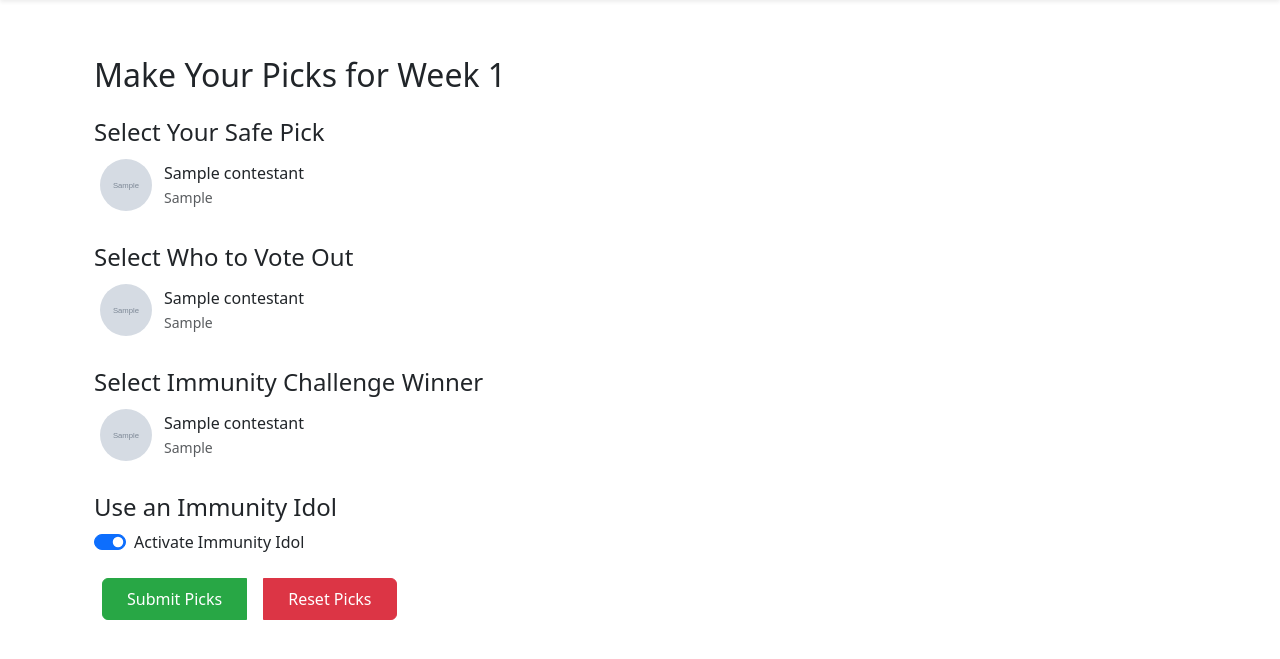
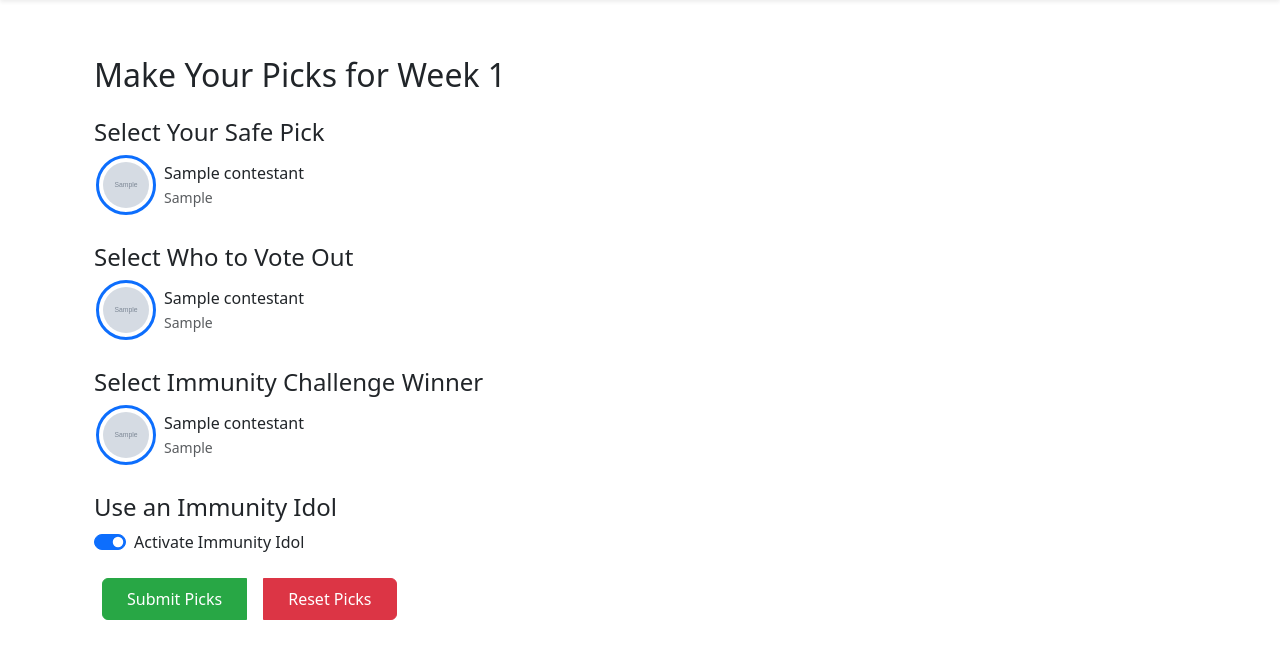
Before and after one commit to badesar1/survivor_pool, a Django app: page /league/1/week/1/make-picks/ in a window 1280 px wide. Shown: the part 62-721 px from the top of the page. Run offline with Django 4.2, Linux system fonts and the light colour scheme; a user stored in the database is signed in; tables that the repository leaves empty hold one stand-in row (values such as "Sample post"); grey boxes marked "Sample" are stand-in pictures; parts of the project's set-up code (start-up, migrations or seed data) failed here and were passed over.

Commit message:
add color to images in make picks view

```diff
--- a/poolapp/templates/make_picks.html
+++ b/poolapp/templates/make_picks.html
@@ -20,6 +20,7 @@
             </div>
         {% endif %}
 
+
         <!-- Safe Pick Selection -->
         <div class="mb-4">
             <h4>Select Your Safe Pick</h4>
@@ -30,8 +31,16 @@
                              data-contestant-id="{{ contestant.id }}"
                              data-category="safe_pick"
                              style="cursor: pointer;">
-                            <img src="{{ contestant.photo.url }}" class="img-thumbnail me-2" alt="{{ contestant.name }}'s photo" style="width: 60px; height: 60px; object-fit: cover; border-radius: 50%; border: none;">
-                            <div>
+                             {% if contestant.tribe|lower == "lagi" %}
+                                <img src="{{ contestant.photo.url }}" class="img-thumbnail me-2" alt="{{ contestant.name }}'s photo" style="width: 60px; height: 60px; object-fit: cover; border-radius: 50%; border: 3px solid #c062c4;">
+                             {% elif contestant.tribe|lower == "vula" %}
+                                <img src="{{ contestant.photo.url }}" class="img-thumbnail me-2" alt="{{ contestant.name }}'s photo" style="width: 60px; height: 60px; object-fit: cover; border-radius: 50%; border: 3px solid #8fd881;">
+                             {% elif contestant.tribe|lower == "civa" %}
+                                <img src="{{ contestant.photo.url }}" class="img-thumbnail me-2" alt="{{ contestant.name }}'s photo" style="width: 60px; height: 60px; object-fit: cover; border-radius: 50%; border: 3px solid #ffa72a;">
+                             {% else %}
+                                <img src="{{ contestant.photo.url }}" class="img-thumbnail me-2" alt="{{ contestant.name }}'s photo" style="width: 60px; height: 60px; object-fit: cover; border-radius: 50%; border: 3px solid #0d6efd;">
+                             {% endif %}
+                             <div>
                                 <span>{{ contestant.name }}</span><br>
                                 <span class="text-muted small">{{ contestant.tribe }}</span>
                             </div>
@@ -52,7 +61,15 @@
                              data-contestant-id="{{ contestant.id }}"
                              data-category="voted_out_pick"
                              style="cursor: pointer;">
-                            <img src="{{ contestant.photo.url }}" class="img-thumbnail me-2" alt="{{ contestant.name }}'s photo" style="width: 60px; height: 60px; object-fit: cover; border-radius: 50%; border: none;">
+                             {% if contestant.tribe|lower == "lagi" %}
+                                <img src="{{ contestant.photo.url }}" class="img-thumbnail me-2" alt="{{ contestant.name }}'s photo" style="width: 60px; height: 60px; object-fit: cover; border-radius: 50%; border: 3px solid #c062c4;">
+                             {% elif contestant.tribe|lower == "vula" %}
+                                <img src="{{ contestant.photo.url }}" class="img-thumbnail me-2" alt="{{ contestant.name }}'s photo" style="width: 60px; height: 60px; object-fit: cover; border-radius: 50%; border: 3px solid #8fd881;">
+                             {% elif contestant.tribe|lower == "civa" %}
+                                <img src="{{ contestant.photo.url }}" class="img-thumbnail me-2" alt="{{ contestant.name }}'s photo" style="width: 60px; height: 60px; object-fit: cover; border-radius: 50%; border: 3px solid #ffa72a;">
+                             {% else %}
+                                <img src="{{ contestant.photo.url }}" class="img-thumbnail me-2" alt="{{ contestant.name }}'s photo" style="width: 60px; height: 60px; object-fit: cover; border-radius: 50%; border: 3px solid #0d6efd;">
+                             {% endif %}
                             <div>
                                 <span>{{ contestant.name }}</span><br>
                                 <span class="text-muted small">{{ contestant.tribe }}</span>
@@ -74,7 +91,15 @@
                                 data-contestant-id="{{ contestant.id }}"
                                 data-category="imty_challenge_winner_pick"
                                 style="cursor: pointer;">
-                            <img src="{{ contestant.photo.url }}" class="img-thumbnail me-2" alt="{{ contestant.name }}'s photo" style="width: 60px; height: 60px; object-fit: cover; ; border-radius: 50%; border: none;">
+                                {% if contestant.tribe|lower == "lagi" %}
+                                <img src="{{ contestant.photo.url }}" class="img-thumbnail me-2" alt="{{ contestant.name }}'s photo" style="width: 60px; height: 60px; object-fit: cover; border-radius: 50%; border: 3px solid #c062c4;">
+                                {% elif contestant.tribe|lower == "vula" %}
+                                    <img src="{{ contestant.photo.url }}" class="img-thumbnail me-2" alt="{{ contestant.name }}'s photo" style="width: 60px; height: 60px; object-fit: cover; border-radius: 50%; border: 3px solid #8fd881;">
+                                {% elif contestant.tribe|lower == "civa" %}
+                                    <img src="{{ contestant.photo.url }}" class="img-thumbnail me-2" alt="{{ contestant.name }}'s photo" style="width: 60px; height: 60px; object-fit: cover; border-radius: 50%; border: 3px solid #ffa72a;">
+                                {% else %}
+                                    <img src="{{ contestant.photo.url }}" class="img-thumbnail me-2" alt="{{ contestant.name }}'s photo" style="width: 60px; height: 60px; object-fit: cover; border-radius: 50%; border: 3px solid #0d6efd;">
+                                {% endif %}
                             <div>
                                 <span>{{ contestant.name }}</span><br>
                                 <span class="text-muted small">{{ contestant.tribe }}</span>
```
